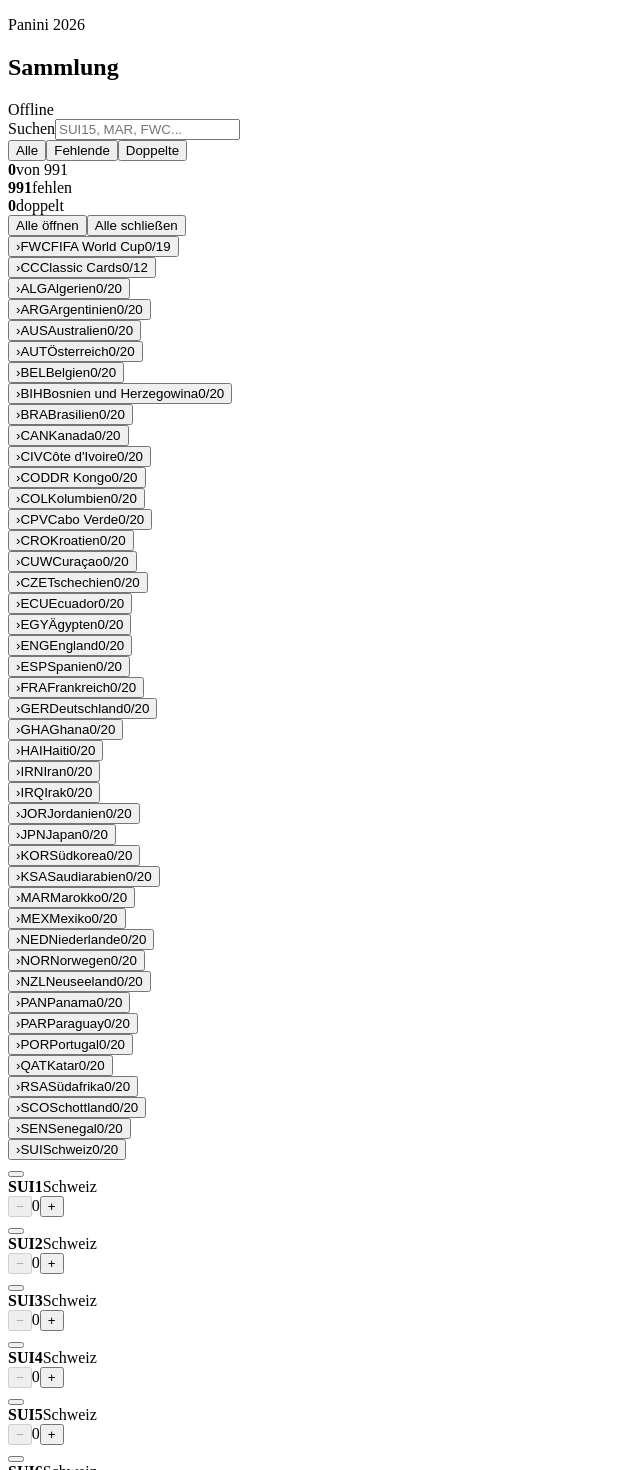
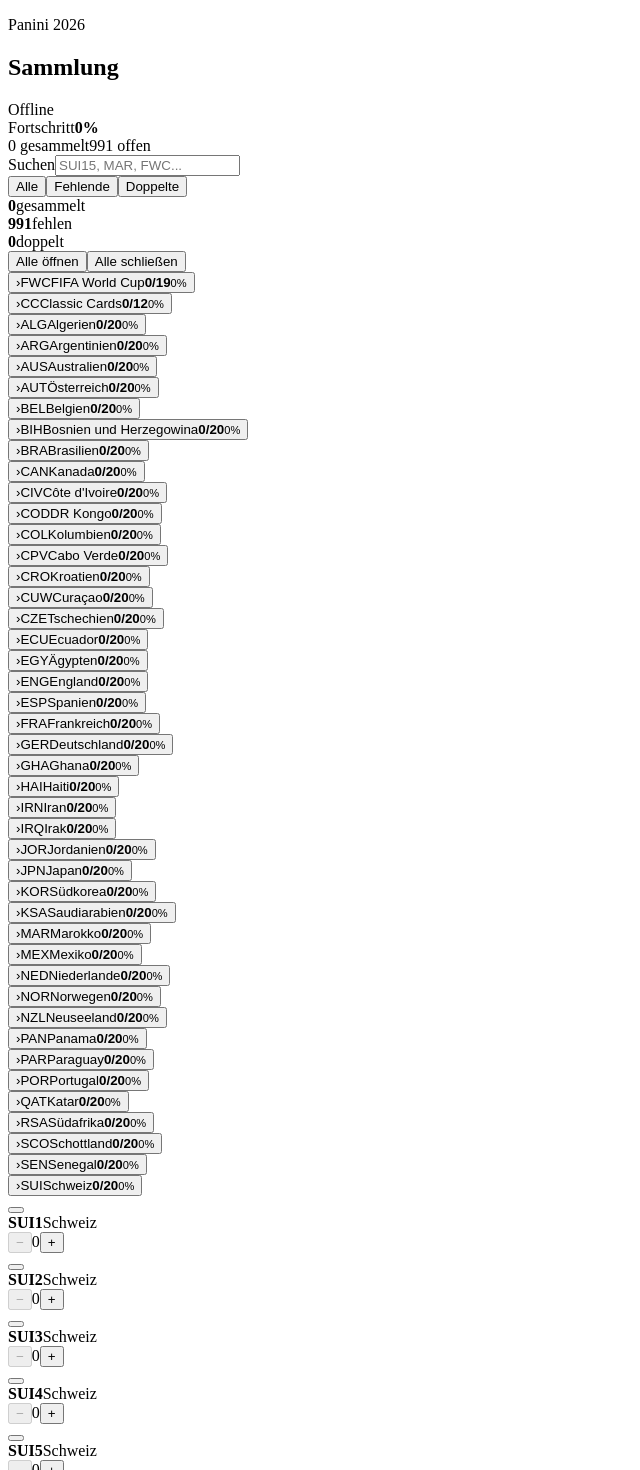
Before and after one commit to brqfwvb5sr-afk/panini-code-extractor, a React (Vite) app: page / in a window 1280 px wide. Shown: the top 1470 px of the page, without its empty margins (0-640 px from the left). Built offline with nearby package versions, Linux system fonts and the light colour scheme; no server answers; the HTML template or start-up script is replaced by a standard one.

Commit message:
Redesign collection overview

```diff
--- a/src/App.css
+++ b/src/App.css
@@ -1,6 +1,6 @@
 :root {
-  color: #15171a;
-  background: #f5f6f8;
+  color: #181a1f;
+  background: #eef1f5;
   font-family:
     system-ui,
     -apple-system,
@@ -20,7 +20,7 @@
   min-width: 320px;
   min-height: 100vh;
   margin: 0;
-  background: #f5f6f8;
+  background: #eef1f5;
 }
 
 button,
@@ -33,9 +33,9 @@
 }
 
 .app-shell {
-  width: min(720px, 100%);
+  width: min(760px, 100%);
   margin: 0 auto;
-  padding: 12px 12px 40px;
+  padding: 10px 10px 38px;
 }
 
 .top-panel {
@@ -43,14 +43,14 @@
   top: 0;
   z-index: 10;
   padding: 14px;
-  border: 1px solid rgba(214, 218, 224, 0.85);
   border-radius: 8px;
-  background: rgba(255, 255, 255, 0.92);
-  box-shadow: 0 10px 24px rgba(15, 23, 42, 0.06);
-  backdrop-filter: blur(18px);
+  background: #181a1f;
+  color: #ffffff;
+  box-shadow: 0 14px 36px rgba(24, 26, 31, 0.18);
 }
 
 .app-header,
+.overview-meta,
 .group-header,
 .sticker-row,
 .fold-actions {
@@ -61,7 +61,6 @@
 .app-header {
   justify-content: space-between;
   gap: 12px;
-  margin-bottom: 14px;
 }
 
 .eyebrow,
@@ -71,9 +70,9 @@
 }
 
 .eyebrow {
-  color: #7a7f89;
-  font-size: 0.73rem;
-  font-weight: 760;
+  color: #a7adb8;
+  font-size: 0.72rem;
+  font-weight: 780;
   letter-spacing: 0;
   text-transform: uppercase;
 }
@@ -87,50 +86,102 @@
 
 .sync-pill {
   flex: 0 0 auto;
-  min-width: 62px;
+  min-width: 64px;
   padding: 7px 10px;
   border-radius: 999px;
-  background: #fff1f2;
-  color: #b4232a;
-  font-size: 0.8rem;
-  font-weight: 820;
+  background: #3f2730;
+  color: #ffd4dc;
+  font-size: 0.78rem;
+  font-weight: 850;
   text-align: center;
 }
 
 .sync-online {
-  background: #e8f7ef;
-  color: #147a3e;
+  background: #1f3b2c;
+  color: #a8f0c5;
 }
 
 .sync-syncing {
-  background: #edf6ff;
-  color: #0f6cbf;
+  background: #263a4e;
+  color: #b9dcff;
+}
+
+.overview-card {
+  margin-top: 14px;
+  padding: 13px;
+  border: 1px solid rgba(255, 255, 255, 0.1);
+  border-radius: 8px;
+  background: #23262d;
+}
+
+.overview-copy {
+  display: flex;
+  align-items: baseline;
+  justify-content: space-between;
+  gap: 12px;
+}
+
+.overview-copy span,
+.overview-meta span {
+  color: #b6bcc7;
+  font-size: 0.82rem;
+  font-weight: 720;
+}
+
+.overview-copy strong {
+  color: #ffffff;
+  font-size: 2.1rem;
+  line-height: 1;
+}
+
+.overview-progress,
+.group-progress {
+  overflow: hidden;
+  border-radius: 999px;
+  background: rgba(255, 255, 255, 0.12);
+}
+
+.overview-progress {
+  height: 10px;
+  margin-top: 12px;
+}
+
+.overview-progress span,
+.group-progress span {
+  display: block;
+  height: 100%;
+  border-radius: inherit;
+  background: #37c871;
+}
+
+.overview-meta {
+  justify-content: space-between;
+  gap: 12px;
+  margin-top: 10px;
 }
 
 .search-field {
   display: grid;
   gap: 7px;
+  margin-top: 14px;
 }
 
 .search-field span {
-  color: #686f7a;
-  font-size: 0.8rem;
-  font-weight: 720;
+  color: #c1c6d0;
+  font-size: 0.79rem;
+  font-weight: 760;
 }
 
 .search-field input {
   width: 100%;
-  min-height: 50px;
-  padding: 0 14px;
-  border: 1px solid #d8dde4;
+  min-height: 52px;
+  padding: 0 15px;
+  border: 1px solid #3a3e48;
   border-radius: 8px;
-  background: #f9fafb;
-  color: #15171a;
+  background: #ffffff;
+  color: #181a1f;
+  font-size: 1rem;
   outline: 0;
-  transition:
-    border-color 140ms ease,
-    background 140ms ease,
-    box-shadow 140ms ease;
 }
 
 .search-field input::placeholder {
@@ -138,19 +189,18 @@
 }
 
 .search-field input:focus {
-  border-color: #007aff;
-  background: #ffffff;
-  box-shadow: 0 0 0 3px rgba(0, 122, 255, 0.13);
+  border-color: #58a6ff;
+  box-shadow: 0 0 0 3px rgba(88, 166, 255, 0.22);
 }
 
 .segmented-control {
   display: grid;
   grid-template-columns: repeat(3, 1fr);
-  gap: 3px;
+  gap: 4px;
   margin-top: 12px;
-  padding: 3px;
+  padding: 4px;
   border-radius: 8px;
-  background: #e9edf2;
+  background: #2c3038;
 }
 
 .segmented-control button,
@@ -161,33 +211,31 @@
 }
 
 .segmented-control button {
-  min-height: 38px;
+  min-height: 39px;
   border-radius: 7px;
   background: transparent;
-  color: #5f6670;
+  color: #c1c6d0;
   font-size: 0.88rem;
-  font-weight: 820;
+  font-weight: 850;
 }
 
 .segmented-control button.is-active {
   background: #ffffff;
-  color: #15171a;
-  box-shadow: 0 1px 2px rgba(15, 23, 42, 0.12);
+  color: #181a1f;
 }
 
 .stats-grid {
   display: grid;
   grid-template-columns: repeat(3, 1fr);
-  gap: 7px;
+  gap: 8px;
   margin-top: 12px;
 }
 
 .stats-grid div {
-  min-height: 62px;
+  min-height: 64px;
   padding: 10px;
-  border: 1px solid #edf0f4;
   border-radius: 8px;
-  background: #fafbfc;
+  background: #252933;
 }
 
 .stats-grid strong,
@@ -196,16 +244,16 @@
 }
 
 .stats-grid strong {
-  color: #15171a;
-  font-size: 1.28rem;
+  color: #ffffff;
+  font-size: 1.3rem;
   line-height: 1;
 }
 
 .stats-grid span {
   margin-top: 5px;
-  color: #747b86;
+  color: #b6bcc7;
   font-size: 0.8rem;
-  font-weight: 680;
+  font-weight: 700;
 }
 
 .fold-actions {
@@ -215,37 +263,37 @@
 }
 
 .fold-actions button {
-  min-height: 34px;
+  min-height: 35px;
   padding: 0 12px;
   border-radius: 999px;
-  background: #edf1f5;
-  color: #47505d;
+  background: #eef1f5;
+  color: #252933;
   font-size: 0.82rem;
-  font-weight: 780;
+  font-weight: 820;
 }
 
 .group-list {
   display: grid;
-  gap: 9px;
+  gap: 10px;
   margin-top: 12px;
 }
 
 .group-card,
 .empty-state {
   overflow: hidden;
-  border: 1px solid #e1e5eb;
+  border: 1px solid #dce1e8;
   border-radius: 8px;
   background: #ffffff;
-  box-shadow: 0 6px 18px rgba(15, 23, 42, 0.045);
+  box-shadow: 0 8px 24px rgba(24, 26, 31, 0.07);
 }
 
 .group-header {
   width: 100%;
-  min-height: 58px;
-  gap: 9px;
-  padding: 0 12px;
+  min-height: 70px;
+  gap: 10px;
+  padding: 10px 12px;
   background: #ffffff;
-  color: #15171a;
+  color: #181a1f;
   text-align: left;
 }
 
@@ -259,11 +307,12 @@
 
 .chevron {
   display: grid;
-  width: 23px;
-  height: 23px;
+  width: 24px;
+  height: 24px;
+  flex: 0 0 auto;
   place-items: center;
-  color: #858b95;
-  font-size: 1.55rem;
+  color: #8d95a1;
+  font-size: 1.6rem;
   line-height: 1;
   transform: rotate(0deg);
   transition: transform 140ms ease;
@@ -274,7 +323,14 @@
 }
 
 .group-code {
-  width: 50px;
+  display: grid;
+  width: 54px;
+  height: 40px;
+  flex: 0 0 auto;
+  place-items: center;
+  border-radius: 8px;
+  background: #181a1f;
+  color: #ffffff;
   font-family:
     ui-monospace,
     SFMono-Regular,
@@ -283,28 +339,54 @@
     Consolas,
     "Liberation Mono",
     monospace;
-  font-size: 1rem;
-  font-weight: 900;
+  font-size: 0.96rem;
+  font-weight: 950;
+}
+
+.group-main {
+  display: grid;
+  min-width: 0;
+  flex: 1;
+  gap: 7px;
 }
 
 .group-name {
-  min-width: 0;
-  flex: 1;
   overflow: hidden;
-  color: #363c45;
-  font-size: 0.96rem;
-  font-weight: 720;
+  color: #272b32;
+  font-size: 0.98rem;
+  font-weight: 780;
   text-overflow: ellipsis;
   white-space: nowrap;
 }
 
+.group-progress {
+  width: 100%;
+  height: 6px;
+  background: #e8edf3;
+}
+
+.group-progress span {
+  background: #007aff;
+}
+
 .group-meta {
+  display: grid;
+  min-width: 52px;
   flex: 0 0 auto;
-  min-width: 52px;
-  color: #747b86;
-  font-size: 0.84rem;
-  font-weight: 780;
+  gap: 3px;
   text-align: right;
+}
+
+.group-meta strong {
+  color: #181a1f;
+  font-size: 0.92rem;
+  font-weight: 900;
+}
+
+.group-meta small {
+  color: #7c8490;
+  font-size: 0.75rem;
+  font-weight: 760;
 }
 
 .sticker-list {
@@ -313,15 +395,15 @@
 }
 
 .sticker-row {
-  min-height: 60px;
+  min-height: 62px;
   gap: 10px;
-  padding: 9px 12px;
+  padding: 10px 12px;
   border-bottom: 1px solid #f0f2f5;
   background: #fbfcfd;
 }
 
 .sticker-row:has(.owned-toggle.is-owned) {
-  background: #f7fbff;
+  background: #f2f8ff;
 }
 
 .sticker-row:last-child {
@@ -330,19 +412,15 @@
 
 .owned-toggle {
   display: grid;
-  width: 35px;
-  height: 35px;
+  width: 38px;
+  height: 38px;
   flex: 0 0 auto;
   place-items: center;
-  border: 2px solid #cdd5df;
+  border: 2px solid #c9d1dc;
   border-radius: 8px;
   background: #ffffff;
   color: #ffffff;
   font-weight: 950;
-  transition:
-    border-color 140ms ease,
-    background 140ms ease,
-    transform 140ms ease;
 }
 
 .owned-toggle.is-owned {
@@ -361,7 +439,7 @@
 }
 
 .sticker-info strong {
-  color: #15171a;
+  color: #181a1f;
   font-family:
     ui-monospace,
     SFMono-Regular,
@@ -370,62 +448,62 @@
     Consolas,
     "Liberation Mono",
     monospace;
-  font-size: 1rem;
-  font-weight: 900;
+  font-size: 1.03rem;
+  font-weight: 950;
 }
 
 .sticker-info span {
   overflow: hidden;
   margin-top: 2px;
-  color: #747b86;
+  color: #76808c;
   font-size: 0.8rem;
-  font-weight: 620;
+  font-weight: 650;
   text-overflow: ellipsis;
   white-space: nowrap;
 }
 
 .duplicate-badge {
   flex: 0 0 auto;
-  min-width: 34px;
-  padding: 5px 8px;
+  min-width: 36px;
+  padding: 6px 9px;
   border-radius: 999px;
-  background: #fff4e8;
-  color: #bd5219;
+  background: #fff0df;
+  color: #b24b11;
   font-size: 0.78rem;
-  font-weight: 880;
+  font-weight: 900;
   text-align: center;
 }
 
 .stepper {
   display: grid;
-  grid-template-columns: 36px 34px 36px;
+  grid-template-columns: 38px 34px 38px;
   align-items: center;
   overflow: hidden;
-  border: 1px solid #d8dde4;
+  border: 1px solid #d8dde5;
   border-radius: 999px;
   background: #ffffff;
 }
 
 .stepper button {
-  height: 36px;
+  height: 38px;
   background: #ffffff;
   color: #007aff;
-  font-size: 1.12rem;
+  font-size: 1.16rem;
   font-weight: 950;
 }
 
 .stepper button:disabled {
-  color: #c8cfd8;
+  color: #c7ced8;
   cursor: not-allowed;
 }
 
 .stepper span {
   display: grid;
-  height: 36px;
+  height: 38px;
   place-items: center;
-  border-right: 1px solid #eef1f5;
-  border-left: 1px solid #eef1f5;
-  color: #15171a;
+  border-right: 1px solid #edf0f4;
+  border-left: 1px solid #edf0f4;
+  color: #181a1f;
   font-size: 0.94rem;
   font-weight: 900;
 }
@@ -435,7 +513,7 @@
   min-height: 128px;
   place-items: center;
   padding: 20px;
-  color: #15171a;
+  color: #181a1f;
   text-align: center;
 }
 
@@ -446,7 +524,7 @@
 
 .empty-state span {
   margin-top: 5px;
-  color: #747b86;
+  color: #76808c;
 }
 
 @media (max-width: 520px) {
@@ -459,7 +537,11 @@
   }
 
   h1 {
-    font-size: 1.58rem;
+    font-size: 1.56rem;
+  }
+
+  .overview-copy strong {
+    font-size: 1.85rem;
   }
 
   .stats-grid {
@@ -470,20 +552,32 @@
     padding: 9px 8px;
   }
 
+  .group-header {
+    min-height: 68px;
+    gap: 8px;
+    padding: 9px 10px;
+  }
+
   .group-code {
-    width: 45px;
+    width: 48px;
+    height: 38px;
+    font-size: 0.9rem;
   }
 
   .group-name {
     font-size: 0.9rem;
   }
 
+  .group-meta {
+    min-width: 46px;
+  }
+
   .sticker-row {
     gap: 8px;
-    padding: 8px 10px;
+    padding: 9px 10px;
   }
 
   .stepper {
-    grid-template-columns: 34px 30px 34px;
+    grid-template-columns: 35px 30px 35px;
   }
 }
--- a/src/App.jsx
+++ b/src/App.jsx
@@ -111,6 +111,7 @@
 
     return {
       collected,
+      completion: Math.round((collected / TOTAL_CARDS) * 100),
       missing: TOTAL_CARDS - collected,
       totalCopies,
       duplicateCards,
@@ -178,6 +179,20 @@
           <span className={`sync-pill sync-${syncStatus}`}>{statusLabel(syncStatus)}</span>
         </header>
 
+        <div className="overview-card">
+          <div className="overview-copy">
+            <span>Fortschritt</span>
+            <strong>{stats.completion}%</strong>
+          </div>
+          <div className="overview-progress" aria-label={`${stats.completion}% komplett`}>
+            <span style={{ width: `${stats.completion}%` }} />
+          </div>
+          <div className="overview-meta">
+            <span>{stats.collected} gesammelt</span>
+            <span>{stats.missing} offen</span>
+          </div>
+        </div>
+
         <label className="search-field">
           <span>Suchen</span>
           <input
@@ -205,7 +220,7 @@
         <div className="stats-grid" aria-label="Sammlungsstatus">
           <div>
             <strong>{stats.collected}</strong>
-            <span>von {TOTAL_CARDS}</span>
+            <span>gesammelt</span>
           </div>
           <div>
             <strong>{stats.missing}</strong>
@@ -232,6 +247,7 @@
           const isOpen = normalizedQuery ? true : openGroups.has(group.code);
           const groupCollected = group.cards.filter((card) => countFor(counts, card.code) > 0).length;
           const groupDuplicates = group.cards.reduce((total, card) => total + Math.max(0, countFor(counts, card.code) - 1), 0);
+          const groupCompletion = Math.round((groupCollected / group.total) * 100);
 
           return (
             <article className="group-card" key={group.code}>
@@ -243,10 +259,17 @@
               >
                 <span className={`chevron ${isOpen ? "is-open" : ""}`}>›</span>
                 <span className="group-code">{group.code}</span>
-                <span className="group-name">{group.name}</span>
+                <span className="group-main">
+                  <span className="group-name">{group.name}</span>
+                  <span className="group-progress" aria-hidden="true">
+                    <span style={{ width: `${groupCompletion}%` }} />
+                  </span>
+                </span>
                 <span className="group-meta">
-                  {groupCollected}/{group.total}
-                  {groupDuplicates > 0 ? ` · +${groupDuplicates}` : ""}
+                  <strong>
+                    {groupCollected}/{group.total}
+                  </strong>
+                  <small>{groupDuplicates > 0 ? `+${groupDuplicates}` : `${groupCompletion}%`}</small>
                 </span>
               </button>
 
```
